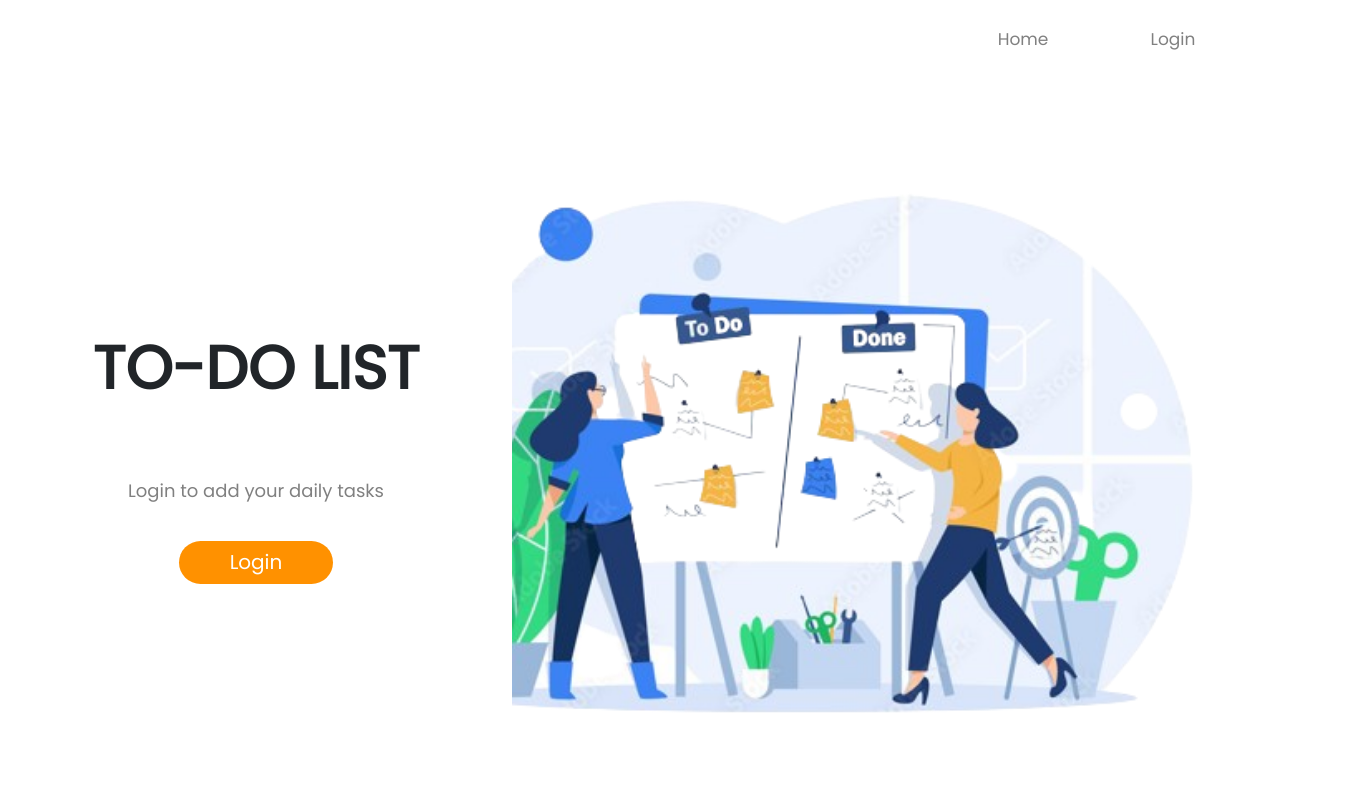
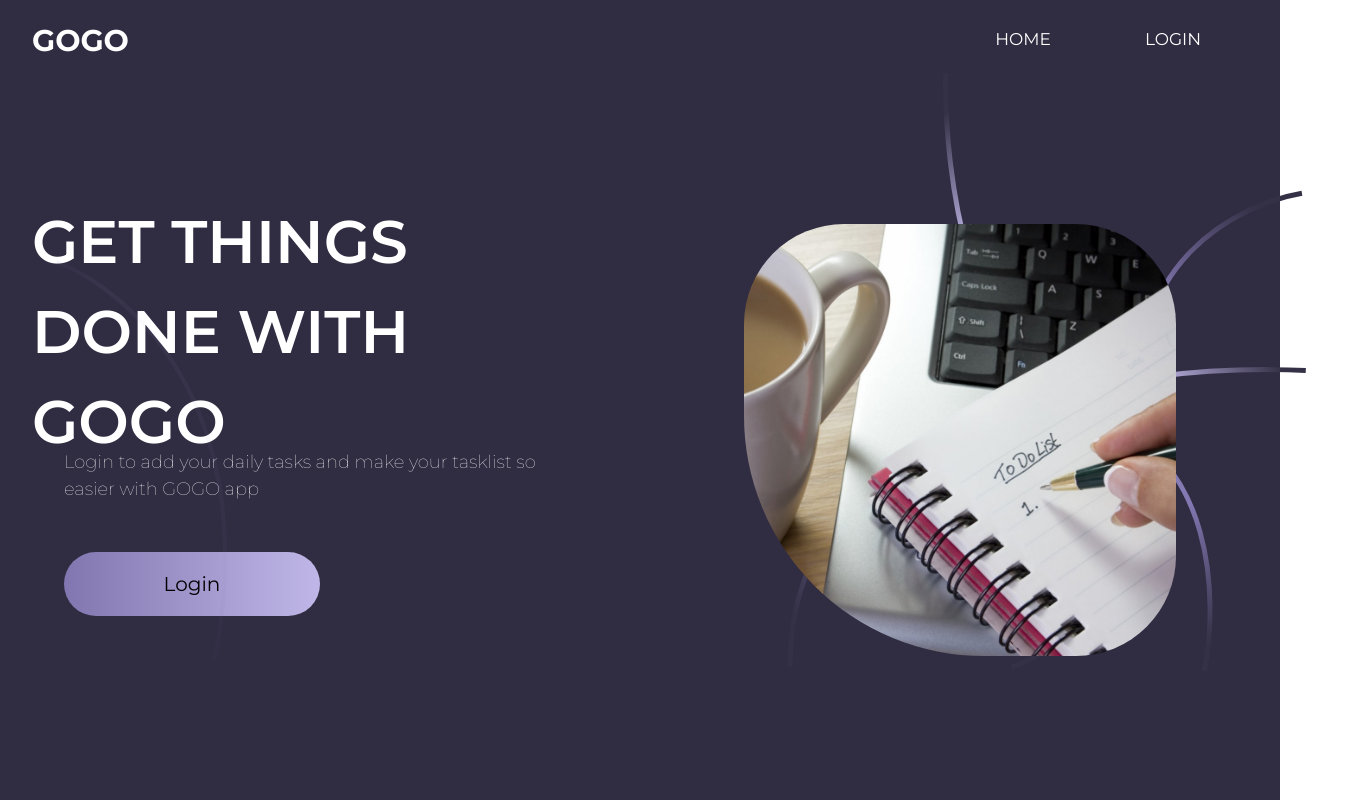
Before and after one commit to KumarRaj21/Fullstack_TODO, a React (Create React App) app: page / in a window 1280 px wide. Shown: the whole page, 1347 px wide, since content can reach past the window. Built offline with nearby package versions, Linux system fonts and the light colour scheme.

Commit message:
landing page fixed

```diff
--- a/src/App.css
+++ b/src/App.css
@@ -1,7 +1,7 @@
 @import url('https://fonts.googleapis.com/css2?family=Poppins&display=swap');
+@import url('https://fonts.googleapis.com/css2?family=Montserrat:ital,wght@0,100..900;1,100..900&display=swap');
 
 * {
-  font-family: 'Poppins', sans-serif;
   margin: 0;
   padding: 0;
   box-sizing: border-box;
@@ -15,14 +15,17 @@
     display: flex;
   justify-content: center;
   align-items: center;
+  font-family: 'Poppins', sans-serif;
 }
 .dark a{
-  color:white
+  color:white;
+  font-family: 'Poppins', sans-serif;
 }
 .dark .App-right{
   /* background-color: black; */
     background-color:rgb(34, 34, 34);
   color: white;
+  font-family: 'Poppins', sans-serif;
 }
 .light {
   background-color:white;
@@ -32,6 +35,7 @@
     display: flex;
   justify-content: center;
   align-items: center;
+  font-family: 'Poppins', sans-serif;
 }
 .darkicon{
   color: white;
@@ -45,6 +49,7 @@
   display: flex;
   justify-content: space-between;
   align-items: center;
+  font-family: 'Poppins', sans-serif;
 }
 .App-left{
   height: 100%;
@@ -486,10 +491,29 @@ font-size: 19px;
   justify-content: space-between;
   align-items: center;
   flex-direction: column;
+  background-color: #302C42;
+  font-family: "Montserrat", sans-serif;
 }
 .app-container-2-head{
   height:10%;
   width:95%;
+  display: flex;
+  justify-content: space-between;
+  align-items: center;
+  color:white;
+}
+.app-container-2-head-1{
+  height:100%;
+  width:50%;
+  display: flex;
+  justify-content: flex-start;
+  align-items: center;
+  font-size: 30px;
+  font-weight: 700;
+}
+.app-container-2-head-2{
+  height:100%;
+  width: 50%;
   display: flex;
   justify-content: flex-end;
   align-items: center;
@@ -501,7 +525,7 @@ font-size: 19px;
   justify-content: center;
   align-items: center;
   text-decoration: none;
-  color: grey;
+  color: white;
   font-size: 17px;
 }
 .app-container-2-body{
@@ -510,60 +534,97 @@ font-size: 19px;
   display: flex;
   justify-content: space-between;
   align-items: center;
+  color:white;
 }
 .app-container-2-1{
-  height:40%;
-  width:40%;
+  height:50%;
+  width:50%;
   display: flex;
   justify-content:space-between;
   align-items: center;
   flex-direction: column;
+  /* padding-left: 15px; */
+  z-index: 1;
+}
+.app-container-2-1 svg{
+  position: absolute;
+  display: flex;
+  justify-content: flex-start;
+  align-items: center;
+left:20px;
+height:400px;
 }
 .app-container-2-2{
-  height:100%;
-  width:60%;
+   height:100%;
+  width:50%;
   display: flex;
   justify-content: center;
   align-items: center;
-  background-image: url('./images/todolist4-removebg-preview.png');
-  background-repeat: no-repeat;
-  background-position: 100%;
-  backface-visibility: visible;
-  background-size: cover;
+}
+.app-container-2-2 svg{
+  height: 90%;
+  position: absolute;
+width: 600px;
+height: 600px;
+left: 747px;
+top: 72px;
 }
 .app-container-2-2 img{
-  height: 100%;
-  width:100%
+  height: 60%;
+/* width: 532.65px; */
+/* height: 444.01px; */
+/* left: 800.35px;
+top: 268.15px; */
+
+background: rgba(0, 0, 0, 0.13);
+border-radius: 100px 100px 100px 240px;
+
+
+  z-index: 1;
 }
 .app-container-2-1-head{
-  height:50%;
-  width:80%;
+  height:40%;
+  width:90%;
   display: flex;
-  justify-content: center;
+  justify-content: flex-start;
   align-items: center;
   font-size: 60px;
   font-weight: 600;
 }
 .app-container-2-1-content{
+  height:30%;
+  width:80%;
+  display: flex;
+  justify-content: flex-start;
+  align-items: center;
+  font-size: 18px;
+  color: white;
+  font-weight: 100;
+}
+.app-login-navlink{
   height:20%;
   width:80%;
   display: flex;
-  justify-content: center;
+  justify-content: flex-start;
   align-items: center;
-  font-size: 18px;
-  color: grey;
 }
-.app-container-2-1 a{
-  height:15%;
-  width:30%;
+.app-login-navlink a{
+  height:90%;
+  width:50%;
   display: flex;
   justify-content: center;
   align-items: center;
   text-decoration: none;
-  color: white;
-  background-color: rgb(255, 145, 0);
-  border-radius: 26px;
   font-size: 20px;
+  color: black;
+/* width: 157.56px;
+height: 46.84px; */
+/* left: 1198.44px;
+top: 100.3px; */
+
+background: linear-gradient(90deg, #8176AF 0%, #C0B7E8 100%);
+border-radius: 40px;
+
 }
 .Login-container{
   height:100vh;
--- a/src/components/Landingpage.jsx
+++ b/src/components/Landingpage.jsx
@@ -1,21 +1,65 @@
 import React from 'react'
 import { NavLink} from 'react-router-dom';
+import img1 from '../images/wrk-ToDoListsIMGT.jpg';
 const Landingpage = () => {
   return (
     (<div className='App-container-2'>
       <div className='app-container-2-head'>
-        <NavLink to='/'>Home</NavLink>
-        <NavLink to='/login'>Login</NavLink>
+        <div className='app-container-2-head-1'>GOGO</div>
+        <div className='app-container-2-head-2'>
+          <NavLink to='/'>HOME</NavLink>
+        <NavLink to='/login'>LOGIN</NavLink>
+        </div>
+
       </div>
       <div className='app-container-2-body'>
         <div className='app-container-2-1'>
+        <svg width="243" height="565" viewBox="0 0 243 565" fill="none" xmlns="http://www.w3.org/2000/svg">
+<path d="M1.5 3C104.5 41.1667 293.4 206.8 225 564" stroke="url(#paint0_linear_2_34)" stroke-opacity="0.06" stroke-width="6"/>
+<defs>
+<linearGradient id="paint0_linear_2_34" x1="-23.5" y1="-37.5" x2="333" y2="602.5" gradientUnits="userSpaceOnUse">
+<stop stop-color="#343045"/>
+<stop offset="0.151042" stop-color="#C0B7E8"/>
+<stop offset="0.760417" stop-color="#8176AF"/>
+<stop offset="0.973958" stop-color="#343045"/>
+</linearGradient>
+</defs>
+</svg>
         <div className='app-container-2-1-head'>
-          TO-DO LIST
+          GET THINGS DONE WITH GOGO
         </div>
-        <div className='app-container-2-1-content'>Login to add your daily tasks</div>
-        <NavLink to='/login'>Login</NavLink>
+        <div className='app-container-2-1-content'>Login to add your daily tasks and make your tasklist so easier with GOGO app</div>
+        <div className='app-login-navlink'>
+          <NavLink to='/login'>Login</NavLink>
+          </div>
       </div>
       <div className='app-container-2-2'>
+      <svg width="629" height="728" viewBox="0 0 629 728" fill="none" xmlns="http://www.w3.org/2000/svg">
+<path d="M623.82 147.059C547.89 159.812 403.34 232.309 432.579 420.274C461.817 608.238 337.383 699.64 271.511 721.845" stroke="url(#paint0_linear_106_40)" stroke-width="6"/>
+<path d="M628.5 362.282C418.448 351.828 -0.719422 409.021 3.02492 721.415" stroke="url(#paint1_linear_106_40)" stroke-width="6"/>
+<path d="M191.683 1C188.891 121.393 220.63 373.291 369.921 417.744C519.212 462.197 522.362 642.437 505.275 727" stroke="url(#paint2_linear_106_40)" stroke-width="6"/>
+<defs>
+<linearGradient id="paint0_linear_106_40" x1="581.696" y1="168.538" x2="360.789" y2="653.244" gradientUnits="userSpaceOnUse">
+<stop stop-color="#343045"/>
+<stop offset="0.276042" stop-color="#8176AF"/>
+<stop offset="0.739583" stop-color="#C0B7E8"/>
+<stop offset="1" stop-color="#343045"/>
+</linearGradient>
+<linearGradient id="paint1_linear_106_40" x1="596.162" y1="354.979" x2="9.93306" y2="663.922" gradientUnits="userSpaceOnUse">
+<stop stop-color="#343045"/>
+<stop offset="0.213542" stop-color="#C0B7E8"/>
+<stop offset="0.71875" stop-color="#8176AF"/>
+<stop offset="1" stop-color="#343045"/>
+</linearGradient>
+<linearGradient id="paint2_linear_106_40" x1="203.007" y1="34.9373" x2="502.607" y2="698.228" gradientUnits="userSpaceOnUse">
+<stop offset="0.0104167" stop-color="#343045"/>
+<stop offset="0.229167" stop-color="#C0B7E8"/>
+<stop offset="0.776042" stop-color="#8176AF"/>
+<stop offset="1" stop-color="#343045"/>
+</linearGradient>
+</defs>
+</svg>
+<img src={img1} alt=''/>
       </div>
     </div>
       </div>
```
Also changed, not shown: src/images/todlist2.webp (added), src/images/wrk-ToDoListsIMGT.jpg (added).
